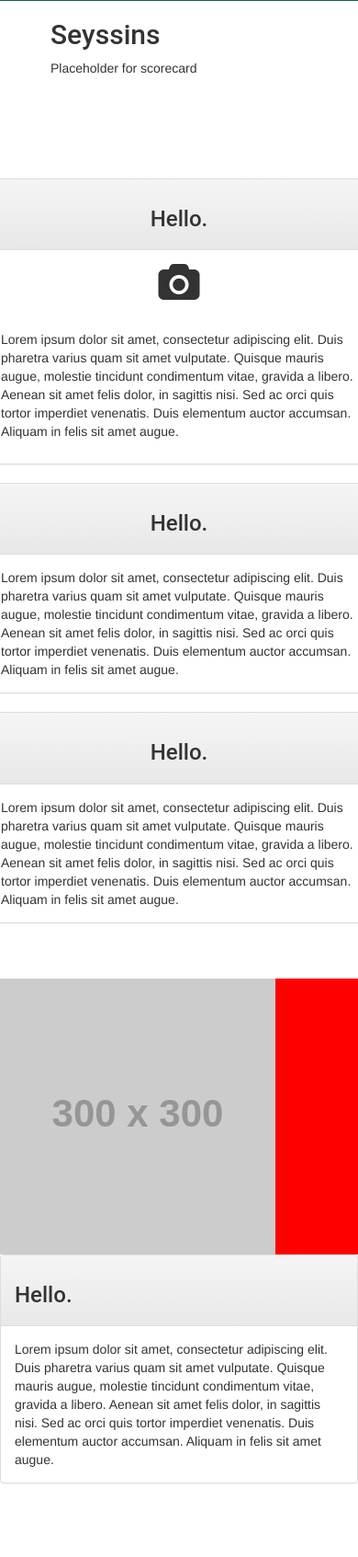
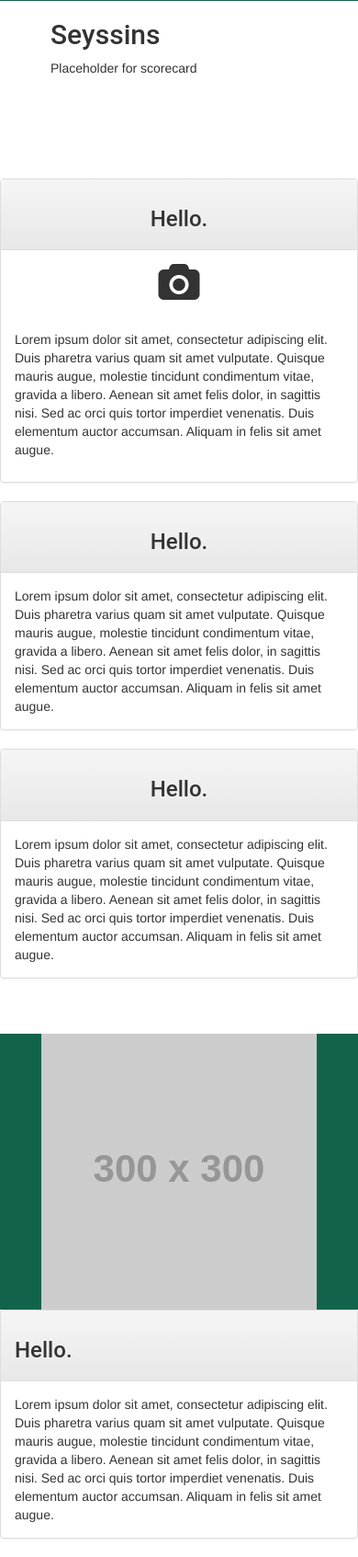
Before and after one commit to Megafourre/Golfprac, a Django app: page /scorecard/1/ in a window 390 px wide. Shown: the part 205-1898 px from the top of the page at 92% size. Before the commit the page ends 1818 px from the top, so only its background shows below. Run offline with Django 3.2, Linux system fonts and the light colour scheme; data comes from the database, SQL or seed files in the repository; grey boxes labelled with a size stand in for pictures from a placeholder-image service; some libraries are stand-ins or nearby versions.

Commit message:
Commit heroku

```diff
--- a/scorecard/static/css/scorecard.css
+++ b/scorecard/static/css/scorecard.css
@@ -38,8 +38,19 @@
     margin-top: 40px;
 }
 
+#Leftcol2 {
+  background-color: #12634C;
+}
+
 .content {
     margin-left: 40px;
+}
+
+.center {
+  display: block;
+  margin-left: auto;
+  margin-right: auto;
+  width: 50%;
 }
 
 h1, h2, h3, h4 {
--- a/scorecard/templates/scorecard/base.html
+++ b/scorecard/templates/scorecard/base.html
@@ -71,10 +71,9 @@
       </div>
       <!--main-->
       <div class="container-full">
+        <div id="sec1">
           <div class="row justify-content-center">
-          <div id="sec1">
-            <div class="row">
-              <div class="col-sm-3" id="Leftcol">
+            <div class="col-sm-4" id="Leftcol">
               <div class="panel panel-default">
                 <div class="panel-heading"><h3>Hello.</h3></div>
                 <div class="panel-body"><p id="icon"><i class="fa fa-camera fa-3x"></i> </p><br>
@@ -85,7 +84,7 @@
                 </div>
               </div>
             </div>
-              <div class="col-sm-3" id="Midcol">
+            <div class="col-sm-4" id="Midcol">
               <div class="panel panel-default">
                 <div class="panel-heading"><h3>Hello.</h3></div>
                 <div class="panel-body">Lorem ipsum dolor sit amet, consectetur adipiscing elit. Duis pharetra varius quam sit amet vulputate.
@@ -95,7 +94,7 @@
                 </div>
               </div>
             </div>
-              <div class="col-sm-3" id="Rightcol">
+            <div class="col-sm-4" id="Rightcol">
               <div class="panel panel-default">
                 <div class="panel-heading"><h3>Hello.</h3></div>
                 <div class="panel-body">Lorem ipsum dolor sit amet, consectetur adipiscing elit. Duis pharetra varius quam sit amet vulputate.
@@ -107,11 +106,10 @@
             </div>
           </div>
         </div>
-      </div>
         <div id="sec2">
           <div class="row">
-            <div class="col-sm-6" style="background:red" id="Leftcol2">
-              <img src="//placehold.it/300x300" class="img-fluid" alt="Responsive image">
+            <div class="col-sm-6" id="Leftcol2">
+              <img src="//placehold.it/300x300" class="img-fluid center-block" alt="Responsive image">
             </div>
             <div class="col-sm-6" id="Rightcol2">
               <div class="panel panel-default">
```
Lines whose indentation alone changed are shown as unchanged.
